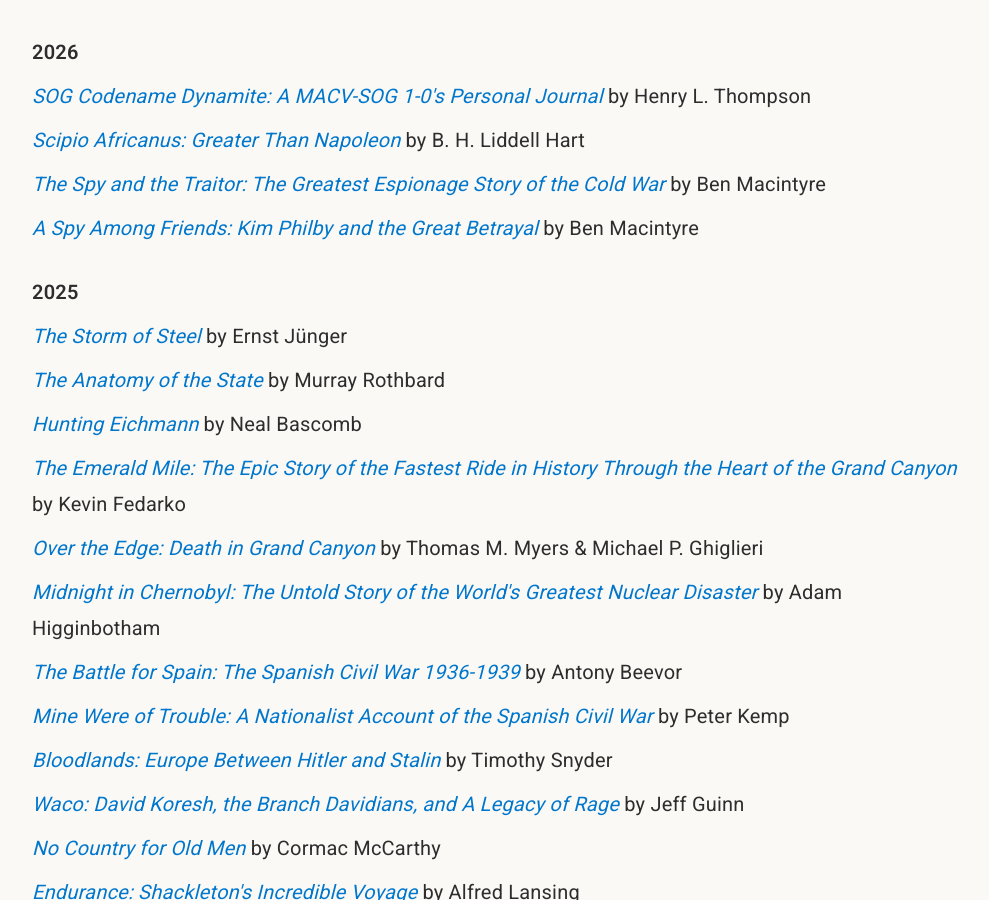
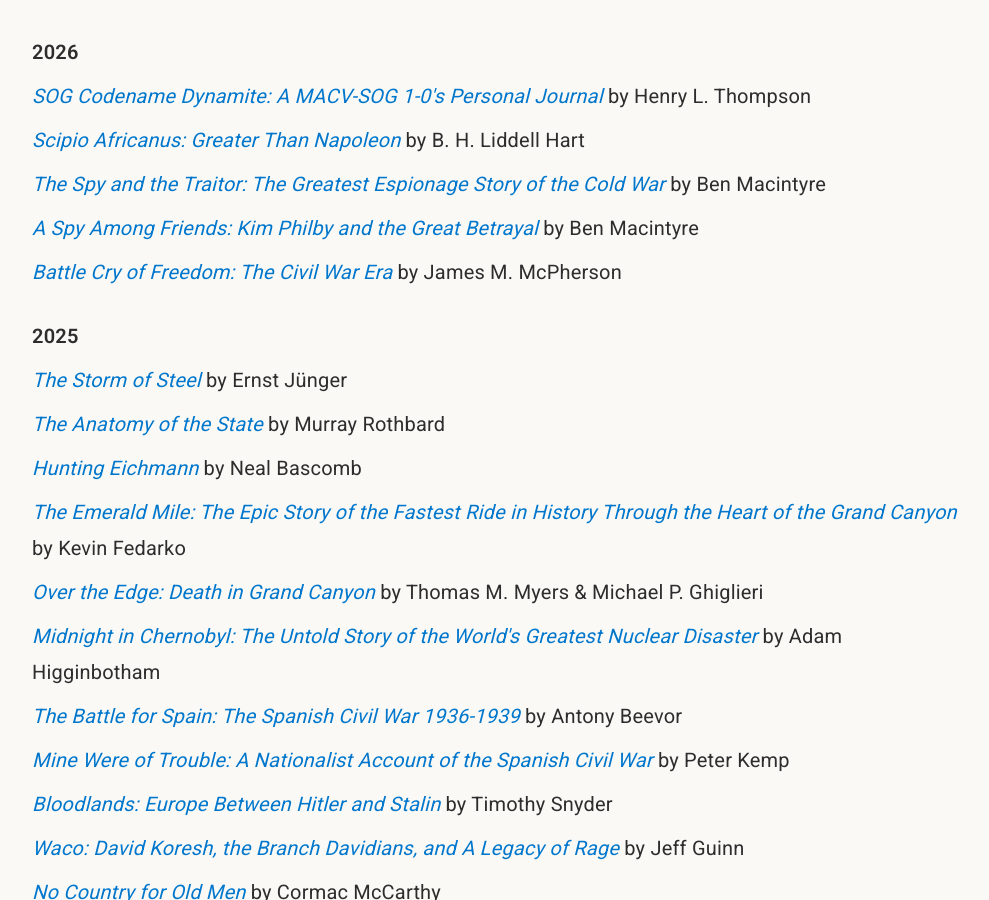
Before and after one commit to speric/speric.github.com, a Jekyll site: the page built from books/index.html, in a window 1280 px wide and 900 px high, scrolled down 456 px. Shown: the whole window, without its empty margins (138-1127 px from the left). Built offline with Jekyll 4.4.1, drawn with Linux system fonts in a browser that asks for light colours; some web fonts are replaced; comment, search, counter and statistics services are not loaded.

Commit message:
Update index.html

```diff
--- a/books/index.html
+++ b/books/index.html
@@ -15,6 +15,7 @@ header_img: "quotes.jpg"
   <p><i><a href="https://www.amazon.com/Scipio-Africanus-Greater-Than-Napoleon/dp/0306813637">Scipio Africanus: Greater Than Napoleon</a></i> by B. H. Liddell Hart</p>
   <p><i><a href="https://www.amazon.com/Spy-Traitor-Greatest-Espionage-Story/dp/1101904194">The Spy and the Traitor: The Greatest Espionage Story of the Cold War</a></i> by Ben Macintyre</p>
   <p><i><a href="https://www.amazon.com/Spy-Among-Friends-Philby-Betrayal/dp/0804136637">A Spy Among Friends: Kim Philby and the Great Betrayal</a></i> by Ben Macintyre</p>
+  <p><i><a href="https://www.amazon.com/Battle-Cry-Freedom-Civil-War/dp/019516895X">Battle Cry of Freedom: The Civil War Era</a></i> by James M. McPherson</p>
   <br/>
 
   <p><strong>2025</strong></p>
```
